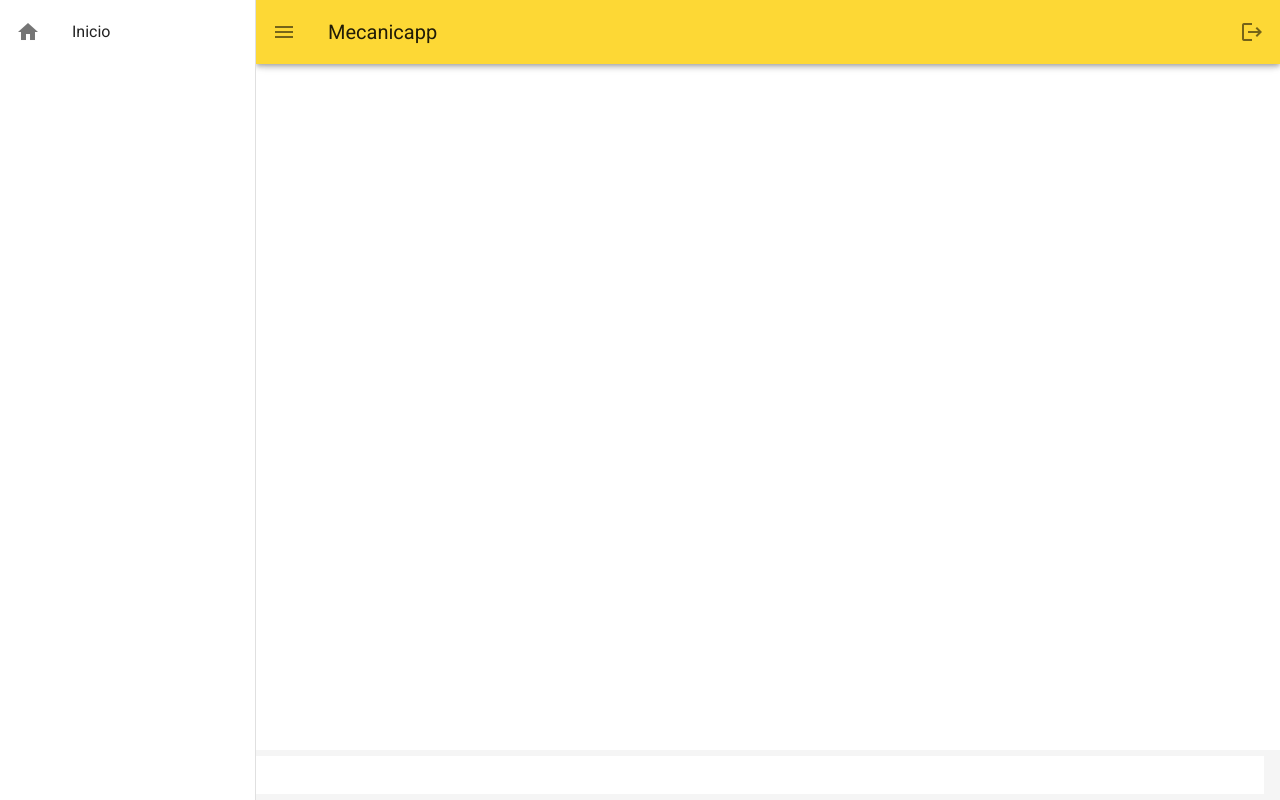
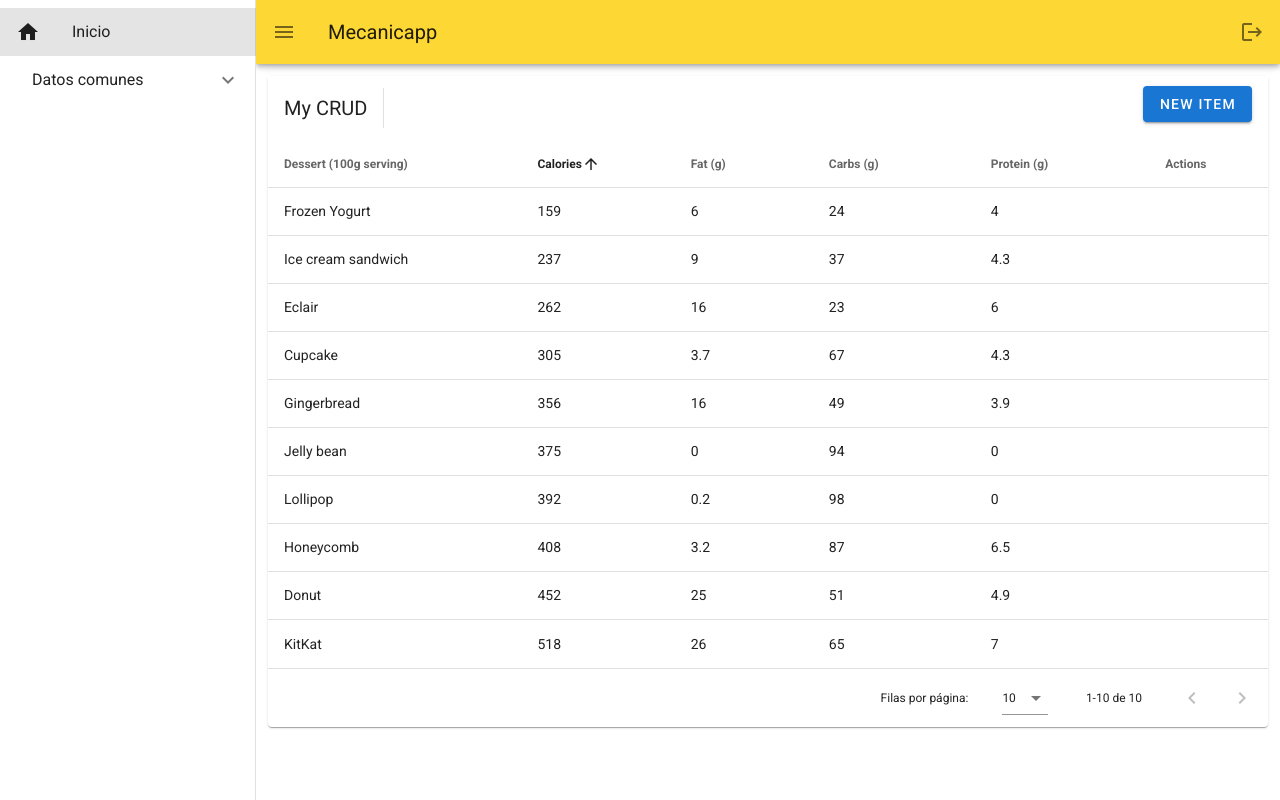
Before and after one commit to dsamador/rest_mecanicapp, a Vue app in the folder frontend/: page /tipolavado in a window 1280 px wide. Built offline with nearby package versions, Linux system fonts and the light colour scheme.

Commit message:
Preparación para el primer crud

```diff
--- a/frontend/src/App.vue
+++ b/frontend/src/App.vue
@@ -1,11 +1,12 @@
 <template>
   <v-app id="app">
     <!-- Esta es la columna lateral -->
-    <v-navigation-drawer v-model="drawer" app>
+    <v-navigation-drawer v-model="drawer" app dense>
       <v-list >
+
+        <!-- Elemento inicio -->
         <template>
-          <!-- Elemento inicio -->
-          <v-list-item>
+          <v-list-item :to="{name: 'Home'}">
             <v-list-item-action>
               <v-icon>home</v-icon>
             </v-list-item-action>
@@ -13,9 +14,49 @@
               Inicio
             </v-list-item-title>
           </v-list-item>
-          <!-- Fin elemento inicio -->
+        </template>
+        <!-- Fin elemento inicio -->
+
+        <!--  -->
+        <template>
+
+          <v-list-group>
+
+            <v-list-item slot="activator">
+              <v-list-item-content>
+                <v-list-item-title>
+                  Datos comunes
+                </v-list-item-title>
+              </v-list-item-content>
+            </v-list-item>
+
+            <v-list-item :to="{name:'tipolavado'}">
+              <v-list-item-action>
+                <v-icon>table_chart</v-icon>
+              </v-list-item-action>
+              <v-list-item-content>
+                <v-list-item-title>
+                  Tipos de lavados
+                </v-list-item-title>
+              </v-list-item-content>
+            </v-list-item>
+
+            <v-list-item :to="{name:''}">
+              <v-list-item-action>
+                <v-icon>table_chart</v-icon>
+              </v-list-item-action>
+              <v-list-item-content>
+                <v-list-item-title>
+                  Tipos de Manteminientos
+                </v-list-item-title>
+              </v-list-item-content>
+            </v-list-item>
+
+          </v-list-group>
 
         </template>
+        <!--  -->
+
       </v-list>
     </v-navigation-drawer>
     <!-- Fin columna principal -->
@@ -43,17 +84,17 @@
     </v-main>
 
     <!-- Footer -->
-    <v-footer height="auto">
-      <v-layout justify-center>
-        <v-flex text-xs-center>
-          <v-card flat tile color="primery" class="white--text">
-            <v-card-text justify-center class="white--text pt-0">
+    <!-- <v-footer height="auto">
+      <v-container>
+        <v-row text-xs-center>
+          <v-card flat tile color="primary" class="white--text">
+            <v-card-text justify-center class="dark--text pt-0">
               David Amador
             </v-card-text>
           </v-card>
-        </v-flex>
-      </v-layout>
-    </v-footer>
+        </v-row>
+      </v-container>
+    </v-footer> -->
     <!-- Fin Footer -->
   </v-app>
 </template>
--- /dev/null
+++ b/frontend/src/components/TipoLavado.vue
@@ -0,0 +1,334 @@
+<template>
+    <v-flex>
+        <v-data-table
+            :headers="headers"
+            :items="desserts"
+            sort-by="calories"
+            class="elevation-1"
+        >
+    <template v-slot:top>
+      <v-toolbar
+        flat
+      >
+        <v-toolbar-title>My CRUD</v-toolbar-title>
+        <v-divider
+          class="mx-4"
+          inset
+          vertical
+        ></v-divider>
+        <v-spacer></v-spacer>
+        <v-dialog
+          v-model="dialog"
+          max-width="500px"
+        >
+          <template v-slot:activator="{ on, attrs }">
+            <v-btn
+              color="primary"
+              dark
+              class="mb-2"
+              v-bind="attrs"
+              v-on="on"
+            >
+              New Item
+            </v-btn>
+          </template>
+          <v-card>
+            <v-card-title>
+              <span class="headline">{{ formTitle }}</span>
+            </v-card-title>
+
+            <v-card-text>
+              <v-container>
+                <v-row>
+                  <v-col
+                    cols="12"
+                    sm="6"
+                    md="4"
+                  >
+                    <v-text-field
+                      v-model="editedItem.name"
+                      label="Dessert name"
+                    ></v-text-field>
+                  </v-col>
+                  <v-col
+                    cols="12"
+                    sm="6"
+                    md="4"
+                  >
+                    <v-text-field
+                      v-model="editedItem.calories"
+                      label="Calories"
+                    ></v-text-field>
+                  </v-col>
+                  <v-col
+                    cols="12"
+                    sm="6"
+                    md="4"
+                  >
+                    <v-text-field
+                      v-model="editedItem.fat"
+                      label="Fat (g)"
+                    ></v-text-field>
+                  </v-col>
+                  <v-col
+                    cols="12"
+                    sm="6"
+                    md="4"
+                  >
+                    <v-text-field
+                      v-model="editedItem.carbs"
+                      label="Carbs (g)"
+                    ></v-text-field>
+                  </v-col>
+                  <v-col
+                    cols="12"
+                    sm="6"
+                    md="4"
+                  >
+                    <v-text-field
+                      v-model="editedItem.protein"
+                      label="Protein (g)"
+                    ></v-text-field>
+                  </v-col>
+                </v-row>
+              </v-container>
+            </v-card-text>
+
+            <v-card-actions>
+              <v-spacer></v-spacer>
+              <v-btn
+                color="blue darken-1"
+                text
+                @click="close"
+              >
+                Cancel
+              </v-btn>
+              <v-btn
+                color="blue darken-1"
+                text
+                @click="save"
+              >
+                Save
+              </v-btn>
+            </v-card-actions>
+          </v-card>
+        </v-dialog>
+        <v-dialog v-model="dialogDelete" max-width="500px">
+          <v-card>
+            <v-card-title class="headline">Are you sure you want to delete this item?</v-card-title>
+            <v-card-actions>
+              <v-spacer></v-spacer>
+              <v-btn color="blue darken-1" text @click="closeDelete">Cancel</v-btn>
+              <v-btn color="blue darken-1" text @click="deleteItemConfirm">OK</v-btn>
+              <v-spacer></v-spacer>
+            </v-card-actions>
+          </v-card>
+        </v-dialog>
+      </v-toolbar>
+    </template>
+    <template v-slot:item.actions="{ item }">
+      <v-icon
+        small
+        class="mr-2"
+        @click="editItem(item)"
+      >
+        mdi-pencil
+      </v-icon>
+      <v-icon
+        small
+        @click="deleteItem(item)"
+      >
+        mdi-delete
+      </v-icon>
+    </template>
+    <template v-slot:no-data>
+      <v-btn
+        color="primary"
+        @click="initialize"
+      >
+        Reset
+      </v-btn>
+    </template>
+  </v-data-table>
+  </v-flex>
+</template>
+
+<script>
+  export default {
+    data: () => ({
+      dialog: false,
+      dialogDelete: false,
+      headers: [
+        {
+          text: 'Dessert (100g serving)',
+          align: 'start',
+          sortable: false,
+          value: 'name',
+        },
+        { text: 'Calories', value: 'calories' },
+        { text: 'Fat (g)', value: 'fat' },
+        { text: 'Carbs (g)', value: 'carbs' },
+        { text: 'Protein (g)', value: 'protein' },
+        { text: 'Actions', value: 'actions', sortable: false },
+      ],
+      desserts: [],
+      editedIndex: -1,
+      editedItem: {
+        name: '',
+        calories: 0,
+        fat: 0,
+        carbs: 0,
+        protein: 0,
+      },
+      defaultItem: {
+        name: '',
+        calories: 0,
+        fat: 0,
+        carbs: 0,
+        protein: 0,
+      },
+    }),
+
+    computed: {
+      formTitle () {
+        return this.editedIndex === -1 ? 'New Item' : 'Edit Item'
+      },
+    },
+
+    watch: {
+      dialog (val) {
+        val || this.close()
+      },
+      dialogDelete (val) {
+        val || this.closeDelete()
+      },
+    },
+
+    created () {
+      this.initialize()
+    },
+
+    methods: {
+      initialize () {
+        this.desserts = [
+          {
+            name: 'Frozen Yogurt',
+            calories: 159,
+            fat: 6.0,
+            carbs: 24,
+            protein: 4.0,
+          },
+          {
+            name: 'Ice cream sandwich',
+            calories: 237,
+            fat: 9.0,
+            carbs: 37,
+            protein: 4.3,
+          },
+          {
+            name: 'Eclair',
+            calories: 262,
+            fat: 16.0,
+            carbs: 23,
+            protein: 6.0,
+          },
+          {
+            name: 'Cupcake',
+            calories: 305,
+            fat: 3.7,
+            carbs: 67,
+            protein: 4.3,
+          },
+          {
+            name: 'Gingerbread',
+            calories: 356,
+            fat: 16.0,
+            carbs: 49,
+            protein: 3.9,
+          },
+          {
+            name: 'Jelly bean',
+            calories: 375,
+            fat: 0.0,
+            carbs: 94,
+            protein: 0.0,
+          },
+          {
+            name: 'Lollipop',
+            calories: 392,
+            fat: 0.2,
+            carbs: 98,
+            protein: 0,
+          },
+          {
+            name: 'Honeycomb',
+            calories: 408,
+            fat: 3.2,
+            carbs: 87,
+            protein: 6.5,
+          },
+          {
+            name: 'Donut',
+            calories: 452,
+            fat: 25.0,
+            carbs: 51,
+            protein: 4.9,
+          },
+          {
+            name: 'KitKat',
+            calories: 518,
+            fat: 26.0,
+            carbs: 65,
+            protein: 7,
+          },
+        ]
+      },
+
+      editItem (item) {
+        this.editedIndex = this.desserts.indexOf(item)
+        this.editedItem = Object.assign({}, item)
+        this.dialog = true
+      },
+
+      deleteItem (item) {
+        this.editedIndex = this.desserts.indexOf(item)
+        this.editedItem = Object.assign({}, item)
+        this.dialogDelete = true
+      },
+
+      deleteItemConfirm () {
+        this.desserts.splice(this.editedIndex, 1)
+        this.closeDelete()
+      },
+
+      close () {
+        this.dialog = false
+        this.$nextTick(() => {
+          this.editedItem = Object.assign({}, this.defaultItem)
+          this.editedIndex = -1
+        })
+      },
+
+      closeDelete () {
+        this.dialogDelete = false
+        this.$nextTick(() => {
+          this.editedItem = Object.assign({}, this.defaultItem)
+          this.editedIndex = -1
+        })
+      },
+
+      save () {
+        if (this.editedIndex > -1) {
+          Object.assign(this.desserts[this.editedIndex], this.editedItem)
+        } else {
+          this.desserts.push(this.editedItem)
+        }
+        this.close()
+      },
+    },
+  }
+</script>
+
+<style>
+
+</style>
--- a/frontend/src/router/index.js
+++ b/frontend/src/router/index.js
@@ -1,6 +1,7 @@
 import Vue from 'vue'
 import VueRouter from 'vue-router'
 import Home from '../views/Home.vue'
+import TipoLavado from '../components/TipoLavado'
 
 Vue.use(VueRouter)
 
@@ -10,14 +11,7 @@
     name: 'Home',
     component: Home
   },
-  {
-    path: '/about',
-    name: 'About',
-    // route level code-splitting
-    // this generates a separate chunk (about.[hash].js) for this route
-    // which is lazy-loaded when the route is visited.
-    component: () => import(/* webpackChunkName: "about" */ '../views/About.vue')
-  }
+  { path: '/tipolavado', name: 'tipolavado', component: TipoLavado },
 ]
 
 const router = new VueRouter({
--- a/frontend/src/views/Home.vue
+++ b/frontend/src/views/Home.vue
@@ -1,5 +1,6 @@
 <template>
   <div class="home">
+    Nada que ver
   </div>
 </template>
 
```
Also changed, not shown: 1 other file (tests, documents, lock files or other folders).
